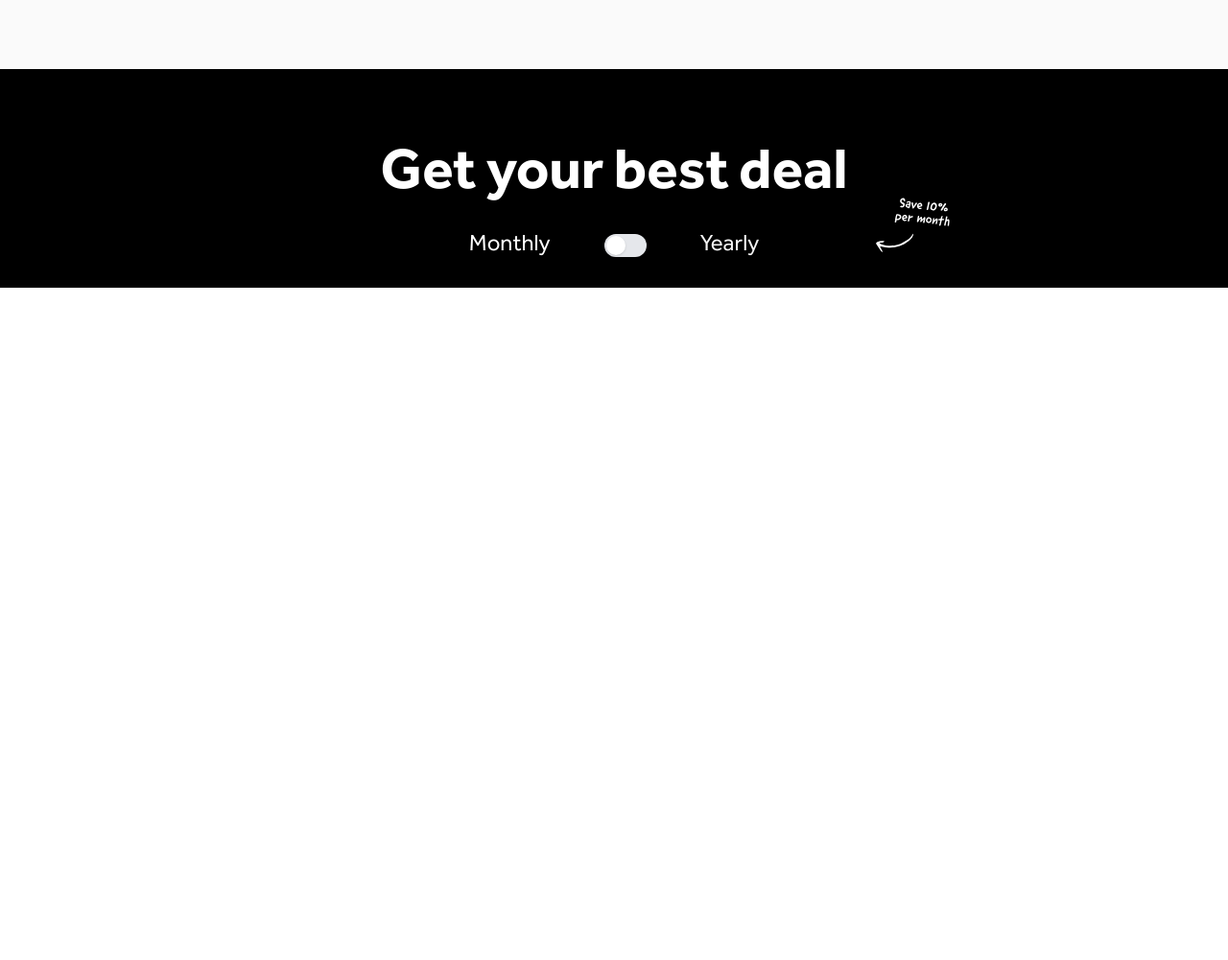
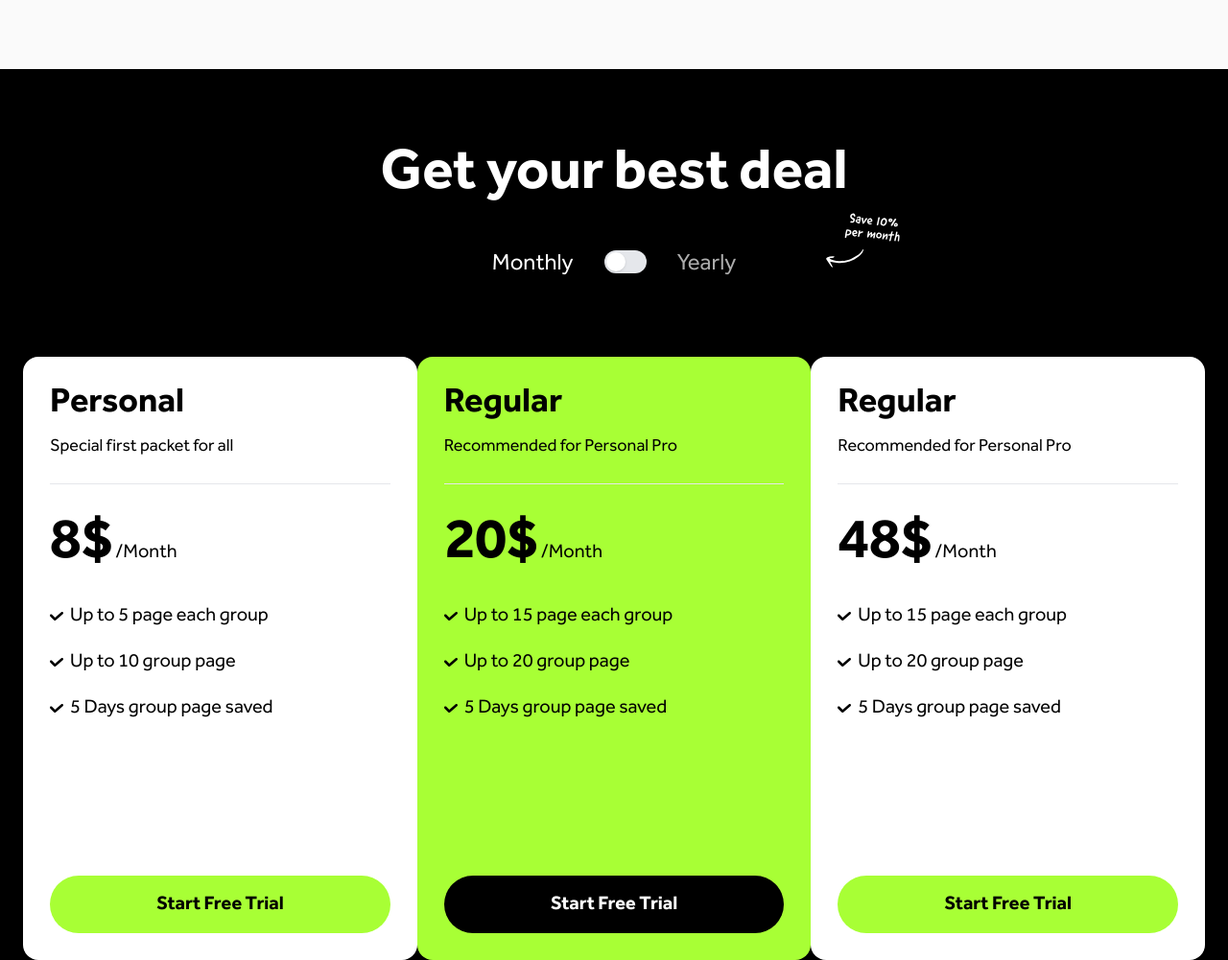
Before and after one commit to Danieljs-codes/Findtrend-landing-page, a website built with Vite: page Findtrend/index.html in a window 1280 px wide. Shown: the part 4410-5411 px from the top of the page at 96% size. Before the commit the page ends 4710 px from the top, so only its background shows below. Built offline with nearby package versions, Linux system fonts and the light colour scheme; files whose address does not match are found by name.

Commit message:
Implemented the Pricing Section

```diff
--- a/Findtrend/index.html
+++ b/Findtrend/index.html
@@ -309,13 +309,26 @@
       </div>
     </section>
     <section class="px-6 bg-black">
-      <h2 class="font-bold text-4xl text-center lg:text-6xl md:text-5xl text-white pt-20">
+      <h2
+        class="font-bold text-4xl text-center lg:text-6xl md:text-5xl text-white pt-20 pb-12"
+      >
         Get your best deal
       </h2>
-      <div class="flex justify-center items-center gap-x-6 relative">
-        <img class="absolute -top-2 right-64" src="./src/images/Ads.svg" alt="">
+      <div
+        class="flex justify-center items-center gap-x-6 lg:gap-x-8 relative pb-20"
+      >
+        <img
+          class="absolute hidden md:block md:-top-10 md:right-[20%] lg:right-[25%]"
+          src="./src/images/Ads.svg"
+          alt=""
+        />
+        <img
+          class="md:hidden top-10 right-[30%] absolute"
+          src="./src/images/Ads Mobile.svg"
+          alt=""
+        />
         <p class="text-2xl text-white">Monthly</p>
-        <div class="p-8 flex items-center justify-center">
+        <div class="justify-center items-center">
           <button
             type="button"
             @click="on = !on"
@@ -333,7 +346,66 @@
             ></span>
           </button>
         </div>
-        <p class="text-2xl text-grey-3">Yearly</p>
+        <p class="text-2xl text-grey-4">Yearly</p>
+      </div>
+      <div class="grid grid-cols-1 grid-rows-3 gap-y-6 lg:grid-cols-3 lg:grid-rows-1">
+        <div class="bg-white p-7 text-black rounded-2xl">
+          <h2 class="font-semibold text-4xl pb-3">Personal</h2>
+          <p class="font-regular text-lg pb-6">Special first packet for all</p>
+          <hr class="pb-8" />
+          <div class="pb-8">
+            <span class="font-semibold text-6xl">8$</span>
+            <span class="text-xl font-regular"> /Month</span>
+          </div>
+          <ul class="text-xl list-inside list-s pb-40">
+            <li class="mb-5">Up to 5 page each group</li>
+            <li class="mb-5">Up to 10 group page</li>
+            <li>5 Days group page saved</li>
+          </ul>
+          <a
+            class="w-full text-xl font-bold py-4 bg-primary-green text-center inline-block rounded-full"
+            href=""
+            >Start Free Trial</a
+          >
+        </div>
+        <div class="bg-primary-green p-7 text-black rounded-2xl">
+          <h2 class="font-semibold text-4xl pb-3">Regular</h2>
+          <p class="font-regular text-lg pb-6">Recommended for Personal Pro</p>
+          <hr class="pb-8" />
+          <div class="pb-8">
+            <span class="font-semibold text-6xl">20$</span>
+            <span class="text-xl font-regular"> /Month</span>
+          </div>
+          <ul class="text-xl list-inside list-s pb-40">
+            <li class="mb-5">Up to 15 page each group</li>
+            <li class="mb-5">Up to 20 group page</li>
+            <li>5 Days group page saved</li>
+          </ul>
+          <a
+            class="w-full text-xl font-bold py-4 bg-black text-white text-center inline-block rounded-full"
+            href=""
+            >Start Free Trial</a
+          >
+        </div>
+        <div class="bg-white p-7 text-black rounded-2xl">
+          <h2 class="font-semibold text-4xl pb-3">Regular</h2>
+          <p class="font-regular text-lg pb-6">Recommended for Personal Pro</p>
+          <hr class="pb-8" />
+          <div class="pb-8">
+            <span class="font-semibold text-6xl">48$</span>
+            <span class="text-xl font-regular"> /Month</span>
+          </div>
+          <ul class="text-xl list-inside list-s pb-40">
+            <li class="mb-5">Up to 15 page each group</li>
+            <li class="mb-5">Up to 20 group page</li>
+            <li>5 Days group page saved</li>
+          </ul>
+          <a
+            class="w-full text-xl font-bold py-4 bg-primary-green text-black text-center inline-block rounded-full"
+            href=""
+            >Start Free Trial</a
+          >
+        </div>
       </div>
     </section>
 
--- a/Findtrend/style.css
+++ b/Findtrend/style.css
@@ -59,3 +59,7 @@
   font-style: normal;
 
 }
+
+.list-s {
+  list-style-image: url(./src/images/Tick.svg);
+}
```
Also changed, not shown: Findtrend/src/images/Ads Mobile.svg (added), Findtrend/src/images/Tick.svg (added).
